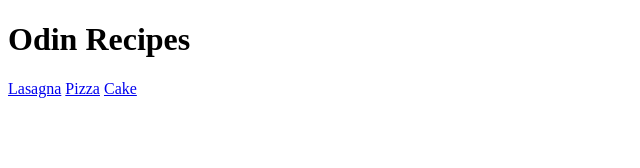
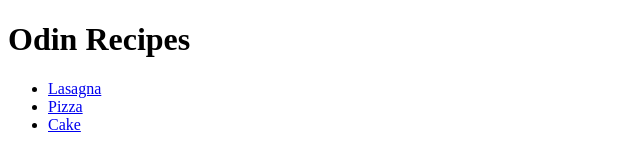
Before and after one commit to ebagabee/odin-recipes, a plain HTML site: page index.html in a window 1280 px wide. Shown: the whole page, without its empty margins (0-640 px from the left). Drawn offline with Linux system fonts and the light colour scheme.

Commit message:
chore: remove the links in the same line

```diff
--- a/index.html
+++ b/index.html
@@ -9,9 +9,11 @@
 
 <body>
     <h1>Odin Recipes</h1>
-    <a href="recipes/lasagna.html">Lasagna</a>
-    <a href="recipes/pizza.html">Pizza</a>
-    <a href="recipes/cake.html">Cake</a>
+    <ul>
+        <li><a href="recipes/lasagna.html">Lasagna</a></li>
+        <li><a href="recipes/pizza.html">Pizza</a></li>
+        <li><a href="recipes/cake.html">Cake</a></li>
+    </ul>
 </body>
 
 </html>
```
